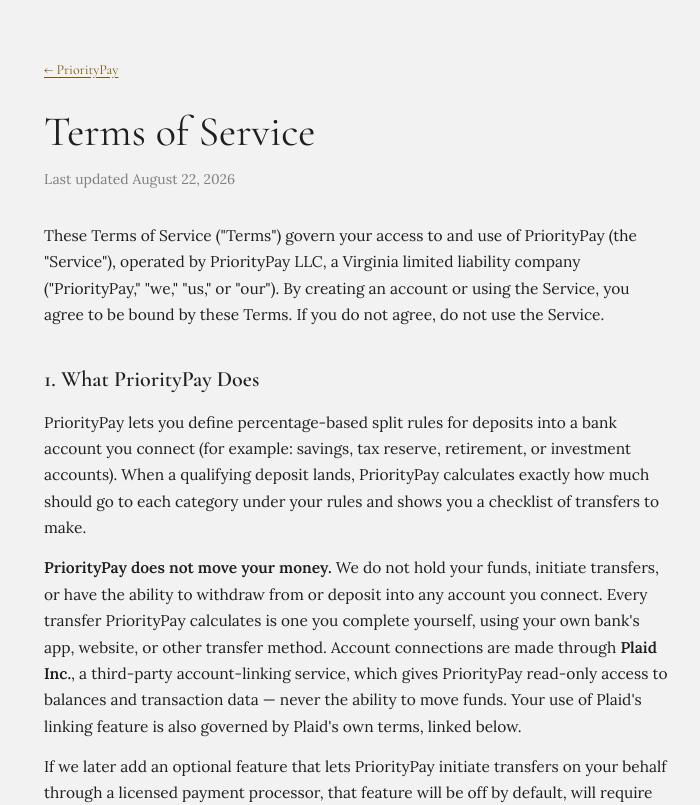
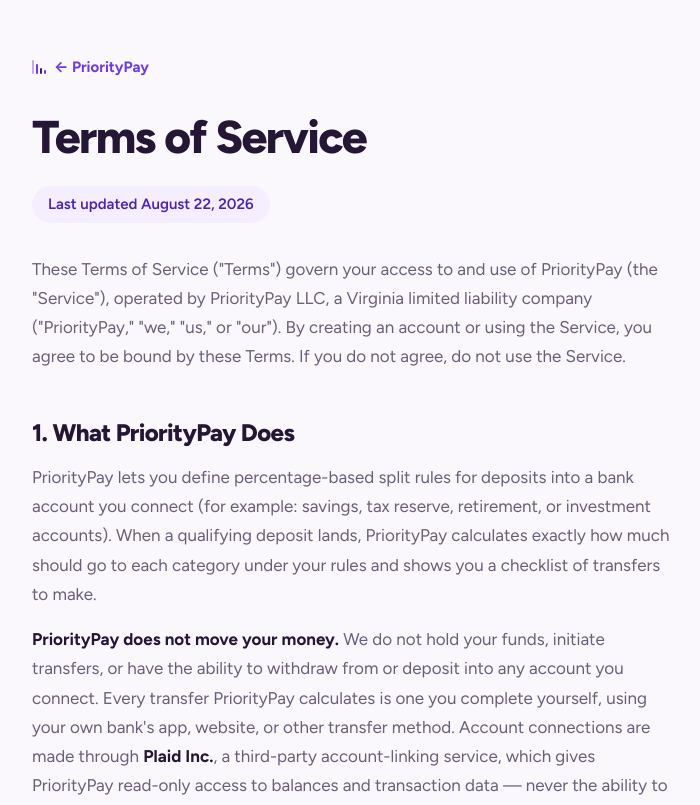
Before and after one commit to meganmahoney123/prioritypay-simple, a Next.js app: page /terms in a window 1280 px wide. Shown: the top 805 px of the page, without its empty margins (284-984 px from the left). Built offline with nearby package versions, Linux system fonts and the light colour scheme.

Commit message:
Update LegalPage.js

```diff
--- a/components/LegalPage.js
+++ b/components/LegalPage.js
@@ -1,51 +1,76 @@
 "use client";
 
 import Link from "next/link";
-import { LEDGER_TOKENS } from "@/lib/ledgerTheme";
+import { BLOOM_TOKENS } from "@/lib/bloomTheme";
 
-// Shared prose scaffold for /terms and /privacy -- plain, readable legal
-// document styling using the same Ledger fonts/colors as the rest of the
-// app, so these don't look like an unstyled default Next.js page when a
-// Dwolla reviewer (or a real user) clicks through to them.
+// Shared prose scaffold for /terms and /privacy -- restyled per the Aug 2026
+// "Bloom" purple redesign handoff (spec 12-terms-and-privacy.md). Deliberately
+// does NOT use PublicHeader/PublicFooter -- the only chrome is the "back to
+// PriorityPay" link, now with the small four-bar logo mark so the page still
+// reads as PriorityPay without pulling in the full nav. Every word of both
+// documents is verbatim legal text and is untouched by this pass -- this file
+// only changes how it's presented.
 export default function LegalPage({ title, updated, children }) {
   return (
-    <div style={{ ...LEDGER_TOKENS, minHeight: "100vh", background: "var(--color-bg)" }}>
-      <div style={{ maxWidth: "42em", margin: "0 auto", padding: "56px 24px 80px" }}>
+    <div style={{ ...BLOOM_TOKENS, minHeight: "100vh", background: "var(--color-bg)" }}>
+      <div style={{ maxWidth: "44em", margin: "0 auto", padding: "56px 28px 90px" }}>
         <Link
           href="/"
           style={{
+            display: "inline-flex",
+            alignItems: "center",
+            gap: 8,
             fontFamily: "var(--font-heading)",
-            fontSize: 14,
-            color: "var(--color-accent-700)",
-            textDecoration: "underline",
-            textUnderlineOffset: "3px",
+            fontSize: 15,
+            fontWeight: 700,
+            color: "var(--color-accent)",
+            textDecoration: "none",
           }}
         >
+          <span style={{ display: "inline-flex", alignItems: "flex-end", gap: 2, height: 14 }}>
+            <span style={{ width: 2, height: 14, borderRadius: 1, background: "var(--color-accent-400)" }} />
+            <span style={{ width: 2, height: 10, borderRadius: 1, background: "var(--color-accent-600)" }} />
+            <span style={{ width: 2, height: 6, borderRadius: 1, background: "var(--color-accent-800)" }} />
+            <span style={{ width: 2, height: 4, borderRadius: 1, background: "var(--color-accent)" }} />
+          </span>
           &larr; PriorityPay
         </Link>
 
         <h1
           style={{
             fontFamily: "var(--font-heading)",
-            fontSize: "clamp(30px, 6vw, 42px)",
-            fontWeight: 400,
-            margin: "20px 0 6px",
+            fontSize: "clamp(34px, 6vw, 46px)",
+            fontWeight: 800,
+            letterSpacing: "-0.035em",
+            margin: "22px 0 14px",
             color: "var(--color-text)",
           }}
         >
           {title}
         </h1>
-        <p style={{ fontSize: 14, color: "color-mix(in srgb, var(--color-text) 55%, transparent)", margin: "0 0 32px" }}>
+        <span
+          style={{
+            display: "inline-block",
+            fontFamily: "var(--font-heading)",
+            fontSize: 15,
+            fontWeight: 600,
+            color: "var(--color-accent-700)",
+            background: "var(--color-accent-100)",
+            borderRadius: "var(--radius-pill)",
+            padding: "7px 16px",
+            margin: "0 0 32px",
+          }}
+        >
           Last updated {updated}
-        </p>
+        </span>
 
         <div
           className="pp-legal-prose"
           style={{
             fontFamily: "var(--font-body)",
-            fontSize: 15.5,
-            lineHeight: 1.7,
-            color: "var(--color-text)",
+            fontSize: 17,
+            lineHeight: 1.72,
+            color: "var(--color-neutral-700)",
           }}
         >
           {children}
@@ -55,27 +80,34 @@ export default function LegalPage({ title, updated, children }) {
       <style jsx global>{`
         .pp-legal-prose h2 {
           font-family: var(--font-heading);
-          font-size: 22px;
-          font-weight: 600;
-          margin: 34px 0 10px;
+          font-size: 24px;
+          font-weight: 800;
+          letter-spacing: -0.025em;
+          color: var(--color-text);
+          margin: 40px 0 10px;
         }
         .pp-legal-prose p {
-          margin: 0 0 14px;
+          margin: 0 0 16px;
         }
         .pp-legal-prose ul {
-          margin: 0 0 14px;
+          list-style: disc;
+          margin: 0 0 16px;
           padding-left: 22px;
         }
         .pp-legal-prose li {
-          margin: 0 0 6px;
+          margin: 0 0 9px;
         }
         .pp-legal-prose a {
-          color: var(--color-accent-700);
+          color: var(--color-accent);
           text-decoration: underline;
           text-underline-offset: 2px;
         }
+        .pp-legal-prose a:hover {
+          color: var(--color-accent-700);
+        }
         .pp-legal-prose strong {
-          font-weight: 600;
+          font-weight: 700;
+          color: var(--color-text);
         }
       `}</style>
     </div>
```
